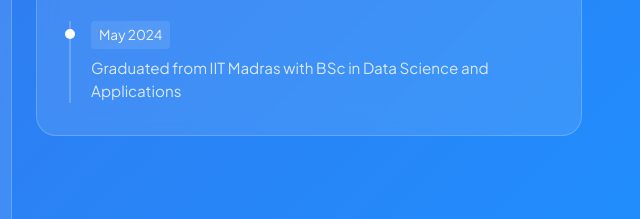
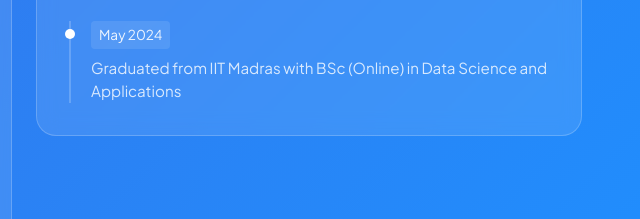
Before and after one commit to AnirudhNarayan/AnirudhNarayan.github.io, a plain HTML site: page index.html in a window 1280 px wide. Shown: the part 581-800 px from the top of the page, 616-1256 px from the left. Drawn offline with nearby package versions, Linux system fonts and the light colour scheme.

Commit message:
Updated IIT Madras degree format to BSc (Online) in news section

```diff
--- a/index.html
+++ b/index.html
@@ -153,7 +153,7 @@
                             </div>
                             <div class="news-item">
                                 <span class="news-date">May 2024</span>
-                                <p class="news-content mb-0">Graduated from IIT Madras with BSc in Data Science and Applications</p>
+                                <p class="news-content mb-0">Graduated from IIT Madras with BSc (Online) in Data Science and Applications</p>
                             </div>
                         </div>
                     </div>
```
